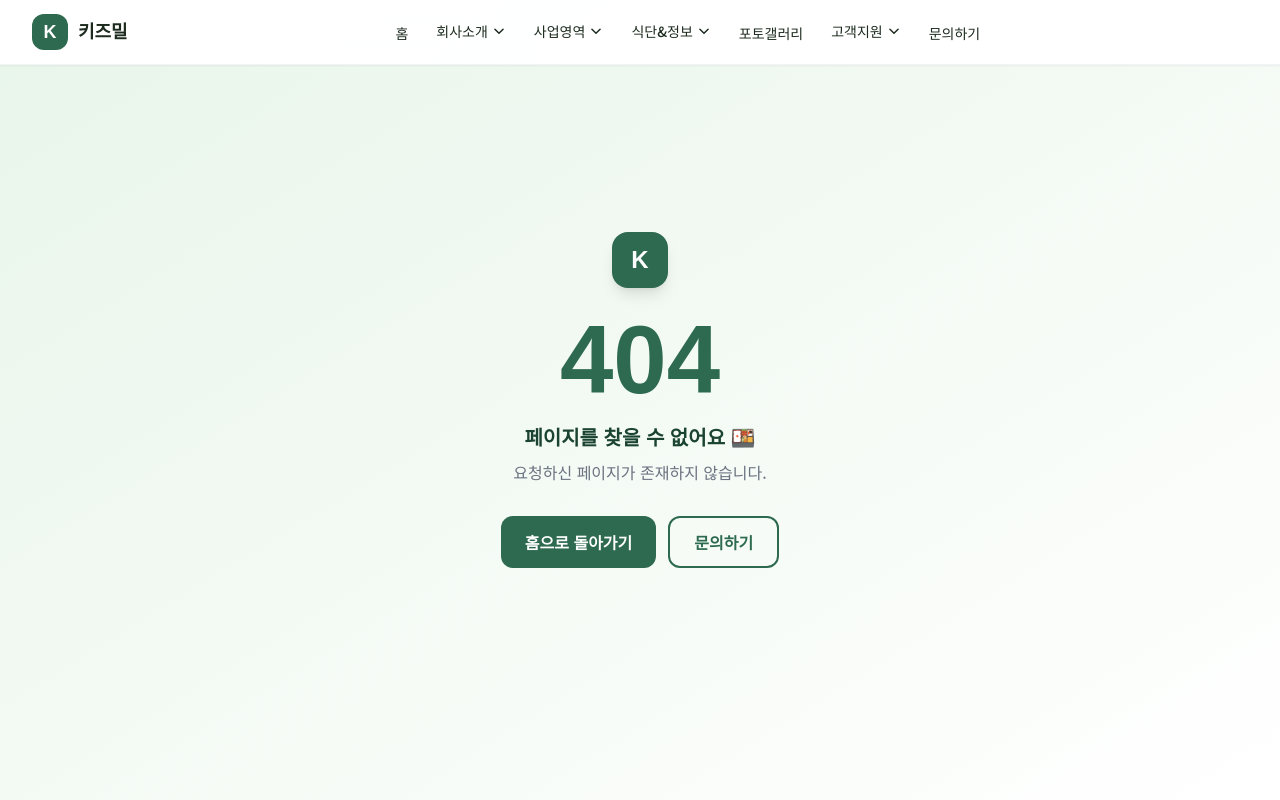
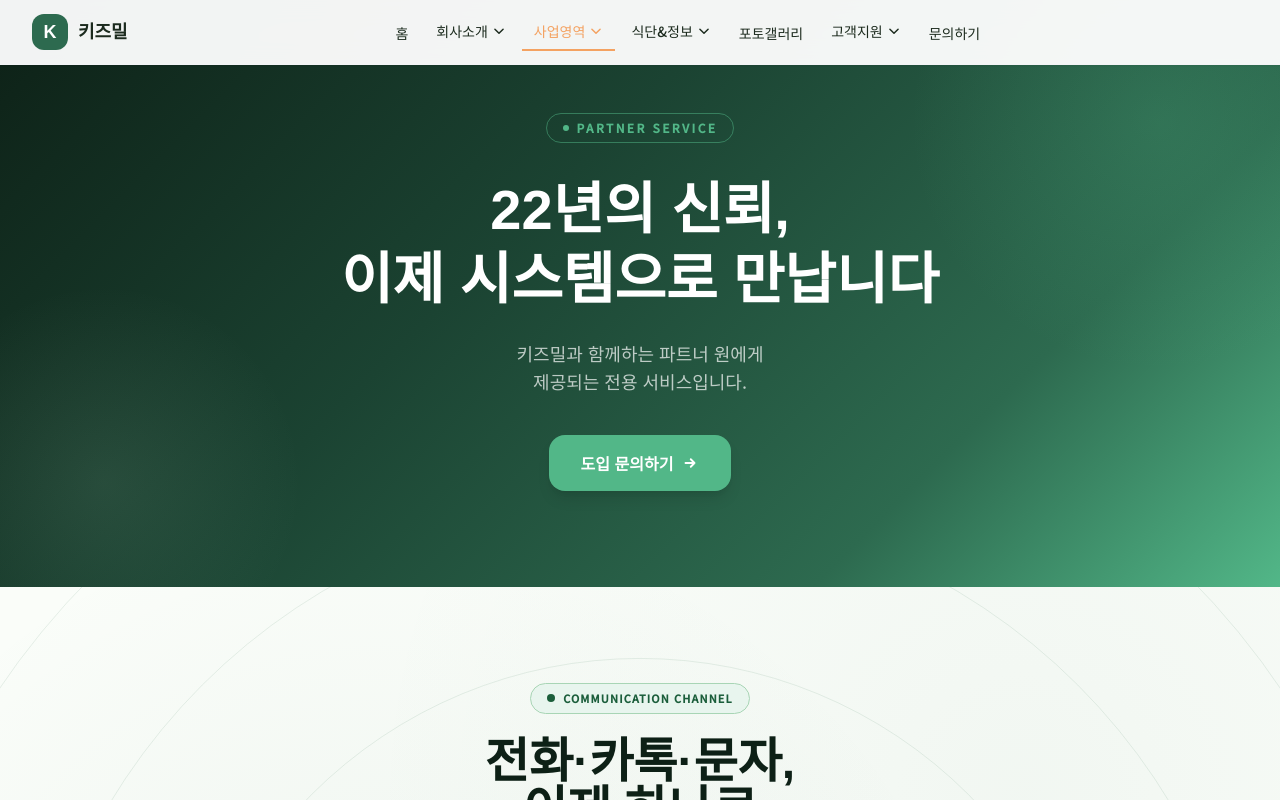
Before and after one commit to yuher826/kizmeal-renewal, a Next.js app: page /partner in a window 1280 px wide. Before the commit this address had no page. Shown: the top 800 px of the page. Built offline with nearby package versions, Linux system fonts and the light colour scheme.

Commit message:
feat: /partner 파트너 서비스 쇼케이스 페이지 신규

```diff
--- /dev/null
+++ b/app/partner/page.tsx
@@ -0,0 +1,148 @@
+import Link from 'next/link';
+import CustomerChannelSection from '@/components/CustomerChannelSection';
+
+export const metadata = {
+  title: '파트너 서비스 | 키즈밀',
+  description: '키즈밀과 함께하는 파트너 원에게 제공되는 전용 서비스입니다.',
+};
+
+export default function PartnerPage() {
+  return (
+    <main className="overflow-x-hidden">
+
+      {/* ① 히어로 */}
+      <section
+        className="relative flex items-center justify-center overflow-hidden"
+        style={{ minHeight: '72vh' }}
+      >
+        {/* 그라데이션 배경 */}
+        <div
+          className="absolute inset-0"
+          style={{
+            background:
+              'linear-gradient(135deg, #0D2016 0%, #1B4332 40%, #2D6A4F 75%, #52B788 100%)',
+          }}
+        />
+        {/* 원형 글로우 장식 */}
+        <div
+          className="absolute -top-32 -right-32 w-[500px] h-[500px] rounded-full opacity-20 pointer-events-none"
+          style={{ background: 'radial-gradient(circle, #52B788, transparent 70%)' }}
+        />
+        <div
+          className="absolute -bottom-24 -left-24 w-[400px] h-[400px] rounded-full opacity-10 pointer-events-none"
+          style={{ background: 'radial-gradient(circle, #B7E4C7, transparent 70%)' }}
+        />
+
+        <div className="relative z-10 max-w-4xl mx-auto px-4 sm:px-6 lg:px-8 pt-28 pb-24 text-center">
+          {/* 배지 */}
+          <div className="inline-flex items-center gap-2 border border-[#52B788]/50 rounded-full px-4 py-1.5 mb-8">
+            <span className="w-1.5 h-1.5 rounded-full bg-[#52B788] animate-pulse" />
+            <span className="text-[#52B788] text-xs font-semibold tracking-[0.2em] uppercase">
+              PARTNER SERVICE
+            </span>
+          </div>
+
+          <h1
+            className="font-serif font-bold text-white leading-tight mb-6"
+            style={{ fontSize: 'clamp(2rem, 5vw, 3.5rem)' }}
+          >
+            22년의 신뢰,<br />이제 시스템으로 만납니다
+          </h1>
+
+          <p className="text-white/70 text-base sm:text-lg leading-relaxed mb-10 max-w-xl mx-auto">
+            키즈밀과 함께하는 파트너 원에게<br className="hidden sm:block" />
+            제공되는 전용 서비스입니다.
+          </p>
+
+          <Link
+            href="/inquiry"
+            className="inline-flex items-center gap-2 bg-[#52B788] hover:bg-[#40916C] text-white font-semibold px-8 py-4 rounded-2xl transition-all shadow-lg hover:shadow-xl hover:-translate-y-0.5"
+          >
+            도입 문의하기
+            <svg width="18" height="18" viewBox="0 0 24 24" fill="none" stroke="currentColor" strokeWidth="2.5">
+              <path strokeLinecap="round" strokeLinejoin="round" d="M13 7l5 5m0 0l-5 5m5-5H6" />
+            </svg>
+          </Link>
+        </div>
+      </section>
+
+      {/* ② 소통채널 섹션 재사용 */}
+      <CustomerChannelSection />
+
+      {/* ③ Coming Soon */}
+      <section className="py-24 bg-white">
+        <div className="max-w-5xl mx-auto px-4 sm:px-6 lg:px-8">
+          <div className="text-center mb-14">
+            <div className="section-divider" />
+            <h2 className="font-serif font-bold text-3xl sm:text-4xl text-[#0D2016] mt-2">
+              더 많은 서비스가 준비 중이에요
+            </h2>
+          </div>
+
+          <div className="grid sm:grid-cols-2 gap-6 max-w-3xl mx-auto">
+            {/* 카드 1 */}
+            <div className="relative rounded-2xl border border-[#E8F5E9] bg-[#F8FDF8] p-8 overflow-hidden">
+              {/* 흐림 오버레이 */}
+              <div className="absolute inset-0 backdrop-blur-[1px] bg-white/30 rounded-2xl z-10" />
+              <div className="relative z-0">
+                <div className="w-14 h-14 rounded-2xl bg-[#E8F5E9] flex items-center justify-center text-3xl mb-5">
+                  🍱
+                </div>
+                <h3 className="font-serif font-bold text-xl text-[#0D2016] mb-2">식단표 자동 배포</h3>
+                <p className="text-gray-500 text-sm leading-relaxed">
+                  매달 49개 원 식단표를<br />클릭 한 번으로 자동 배포
+                </p>
+              </div>
+              <div className="absolute top-4 right-4 z-20">
+                <span className="text-[11px] font-bold px-3 py-1.5 rounded-full bg-[#1B5E3B] text-white tracking-wide">
+                  COMING SOON
+                </span>
+              </div>
+            </div>
+
+            {/* 카드 2 */}
+            <div className="relative rounded-2xl border border-[#E8F5E9] bg-[#F8FDF8] p-8 overflow-hidden">
+              <div className="absolute inset-0 backdrop-blur-[1px] bg-white/30 rounded-2xl z-10" />
+              <div className="relative z-0">
+                <div className="w-14 h-14 rounded-2xl bg-[#E8F5E9] flex items-center justify-center text-3xl mb-5">
+                  👨‍👩‍👧
+                </div>
+                <h3 className="font-serif font-bold text-xl text-[#0D2016] mb-2">학부모 포털</h3>
+                <p className="text-gray-500 text-sm leading-relaxed">
+                  우리 아이 급식사진·식단표를<br />학부모가 직접 확인
+                </p>
+              </div>
+              <div className="absolute top-4 right-4 z-20">
+                <span className="text-[11px] font-bold px-3 py-1.5 rounded-full bg-gray-400 text-white tracking-wide">
+                  준비중
+                </span>
+              </div>
+            </div>
+          </div>
+        </div>
+      </section>
+
+      {/* ④ 하단 CTA */}
+      <section className="py-20 bg-[#E8F5EE]">
+        <div className="max-w-2xl mx-auto px-4 text-center">
+          <h2 className="font-serif font-bold text-3xl sm:text-4xl text-[#0D2016] mb-4">
+            파트너 원이 되어보세요
+          </h2>
+          <p className="text-[#0D2016]/50 text-base mb-8">
+            키즈밀의 22년 노하우와 전용 시스템을 함께 사용하세요.
+          </p>
+          <Link
+            href="/inquiry"
+            className="inline-flex items-center gap-2 bg-[#1B5E3B] hover:bg-[#0D2016] text-white font-semibold px-8 py-4 rounded-2xl transition-all shadow-lg hover:shadow-xl hover:-translate-y-0.5"
+          >
+            지금 문의하기
+            <svg width="18" height="18" viewBox="0 0 24 24" fill="none" stroke="currentColor" strokeWidth="2.5">
+              <path strokeLinecap="round" strokeLinejoin="round" d="M13 7l5 5m0 0l-5 5m5-5H6" />
+            </svg>
+          </Link>
+        </div>
+      </section>
+
+    </main>
+  );
+}
--- a/components/Navigation.tsx
+++ b/components/Navigation.tsx
@@ -29,10 +29,11 @@ const NAV: NavItem[] = [
   {
     key: 'business',
     label: '사업영역',
-    matchPrefixes: ['/business'],
+    matchPrefixes: ['/business', '/partner'],
     dropdown: [
       { icon: '🥗', label: 'KIZMEAL', href: '/business/kizmeal' },
       { icon: '🍱', label: 'ICANMEAL', href: '/business/icanmeal' },
+      { icon: '🤝', label: '파트너 서비스', href: '/partner' },
     ],
   },
   {
```
